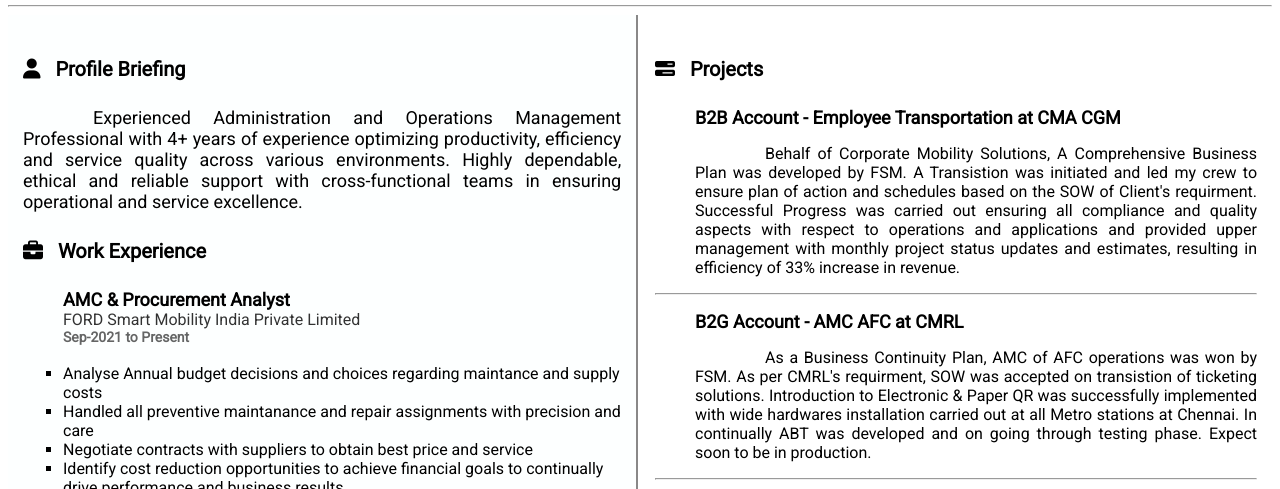
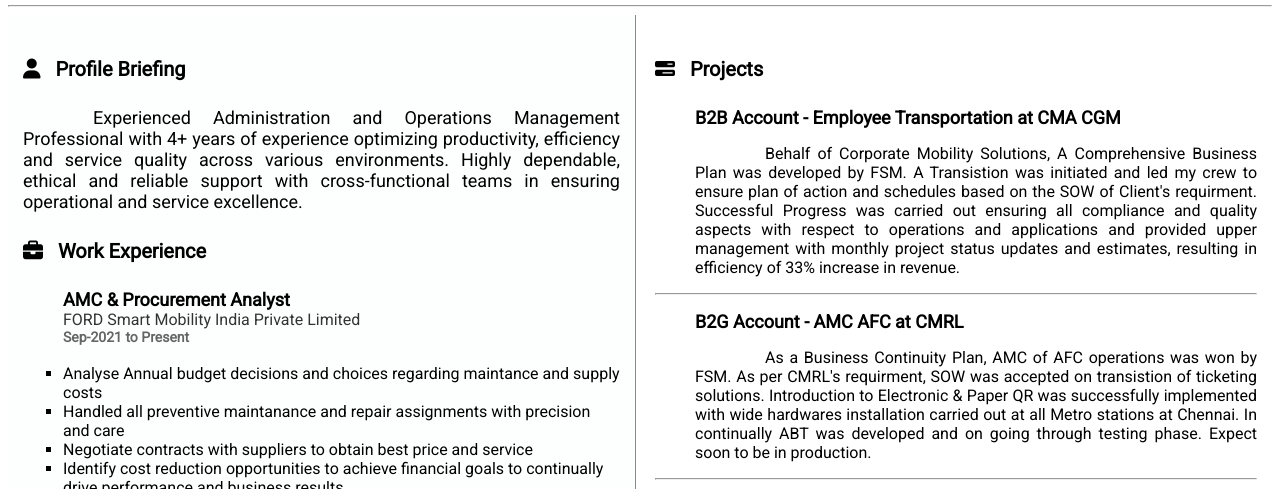
Before and after one commit to tn12am3848/Day-14, a plain HTML site: page index.html in a window 1280 px wide. Shown: the part 311-800 px from the top of the page. Drawn offline with Linux system fonts and the light colour scheme.

Commit message:
Update styles.css

```diff
--- a/styles.css
+++ b/styles.css
@@ -60,11 +60,11 @@
 }
 .leftside {
   background-color: rgb(253, 255, 255);
-  width: 49.7%;
+  width: 49.6%;
   height: auto;
   float: left;
 
-  border-right: 2px solid;
+  border-right: 1px solid;
   border-color: rgb(137, 136, 136);
 }
 .container {
```
